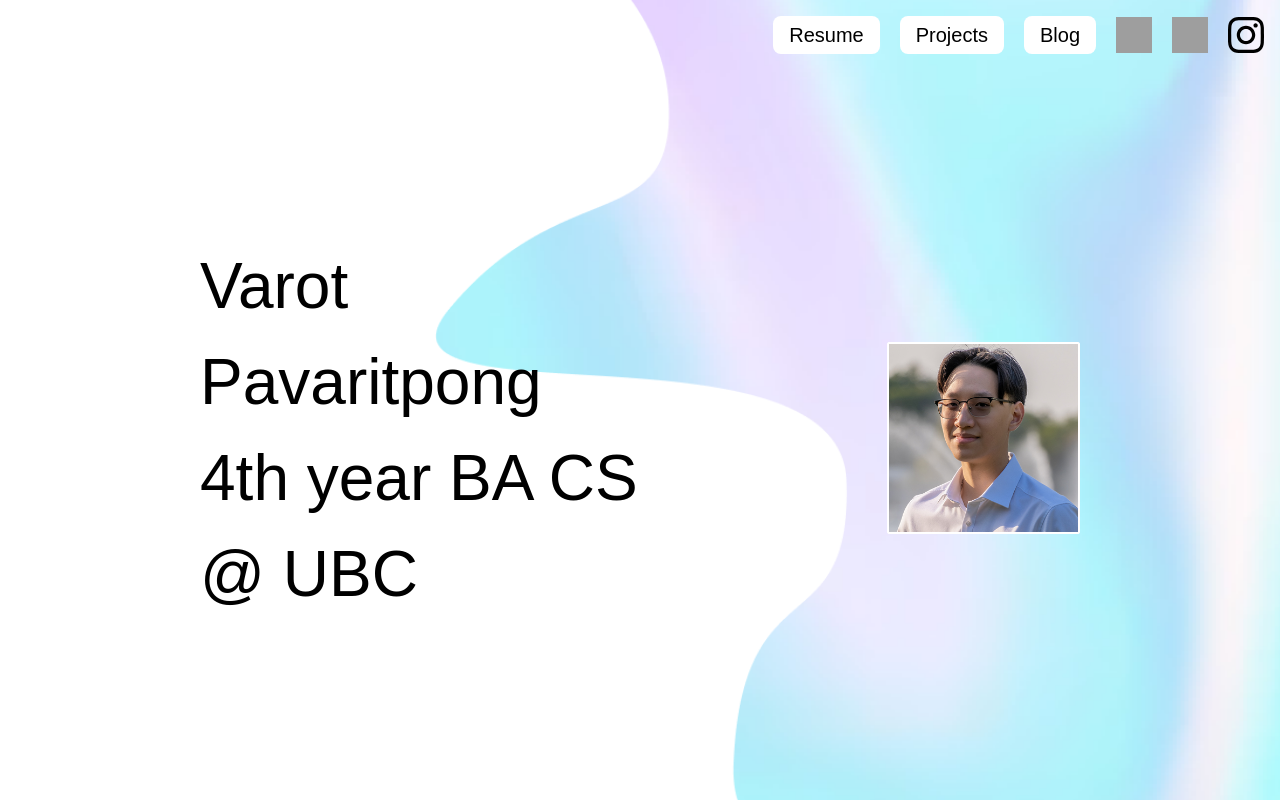
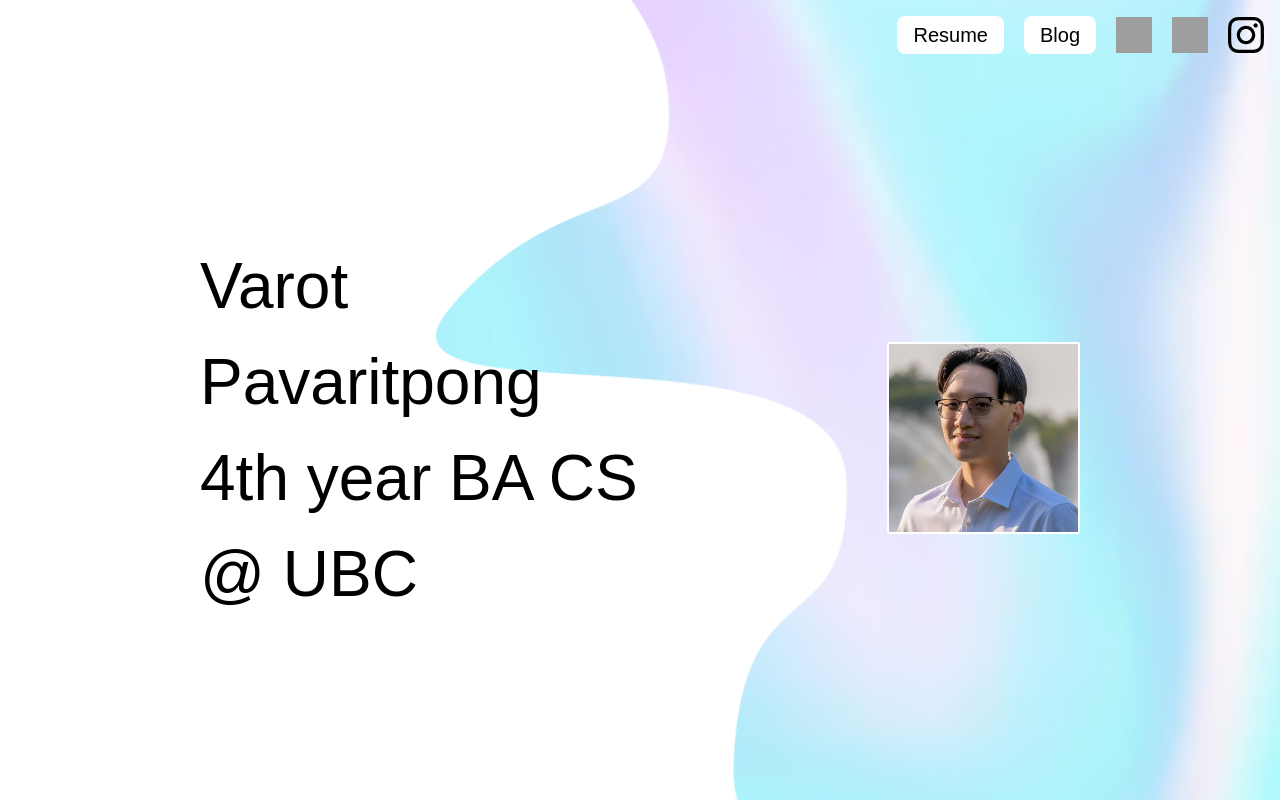
Before and after one commit to VarotP/Varotp.com, a Next.js app in the folder varotp.com/: page / in a window 1280 px wide. Shown: the top 800 px of the page. Built offline with nearby package versions, Linux system fonts and the light colour scheme; grey boxes are pictures that could not be loaded.

Commit message:
remove projects

```diff
--- a/varotp.com/src/app/page.tsx
+++ b/varotp.com/src/app/page.tsx
@@ -24,12 +24,6 @@ export default function Home() {
                 className="px-4 py-1 bg-white text-black text-[20px] rounded-lg transition"
               >
                 Resume
-              </Link>
-              <Link
-                href="projects"
-                className="px-4 py-1 bg-white text-black text-[20px] rounded-lg transition"
-              >
-                Projects
               </Link>
               <Link
                 href="blog"
```
